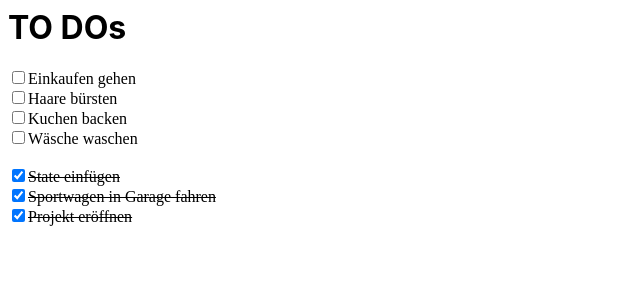
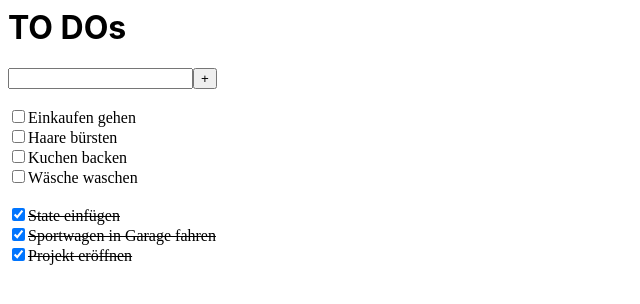
Before and after one commit to SneriKob/React-Training-ToDos, a React (Create React App) app: page / in a window 1280 px wide. Shown: the top 304 px of the page, without its empty margins (0-640 px from the left). Built offline with nearby package versions, Linux system fonts and the light colour scheme.

Commit message:
1 file modified, 1 added

```diff
--- a/src/ListContainer.js
+++ b/src/ListContainer.js
@@ -1,6 +1,7 @@
 import React, {Component} from "react";
 import ActiveList from "./ActiveList.js"
 import InActiveList from "./InActiveList.js"
+import NewTodoForm from "./NewTodoForm.js"
 
 export default class ListContainer extends Component {
   state = {
@@ -28,11 +29,11 @@ export default class ListContainer extends Component {
       {
         description: 'Projekt eröffnen'
       }
-    ]
+    ],
+    addText: ''
   }
 
   handleChecked = (i) => {
-    const newDone = [{...this.state.done}, {description: this.state.todos[i].description}];
     this.setState({
       todos: this.state.todos.filter((val, index) => {
         return index !== i
@@ -41,9 +42,32 @@ export default class ListContainer extends Component {
     })
   }
 
+  handleChange = (event) => {
+    const { name, value } = event.target
+
+    this.setState({
+      addText: value,
+    })
+  }
+
+  handleAdd = () => {
+    const desc = {description: this.state.addText};
+    this.setState({
+      todos: this.state.todos.concat(desc),
+      addText: ''
+    })
+  }
+
+
   render(){
     return(
       <div className='container'>
+        <NewTodoForm
+          onChangeAdd = {this.handleChange}
+          onAdd = {this.handleAdd}
+          addText = {this.state.addText}
+        ></NewTodoForm>
+        <br></br>
         <ActiveList
           listOfTodos={this.state.todos}
           onChecked = {this.handleChecked}
--- /dev/null
+++ b/src/NewTodoForm.js
@@ -0,0 +1,19 @@
+import React, {Component} from "react";
+
+class NewTodoForm extends Component {
+  render(){
+    return (
+      <div>
+        <input
+          type='text'
+          name='inputAdd'
+          value={this.props.addText}
+          onChange={this.props.onChangeAdd}>
+        </input>
+        <button onClick={this.props.onAdd}>+</button>
+      </div>
+    )
+  }
+}
+
+export default NewTodoForm
```
